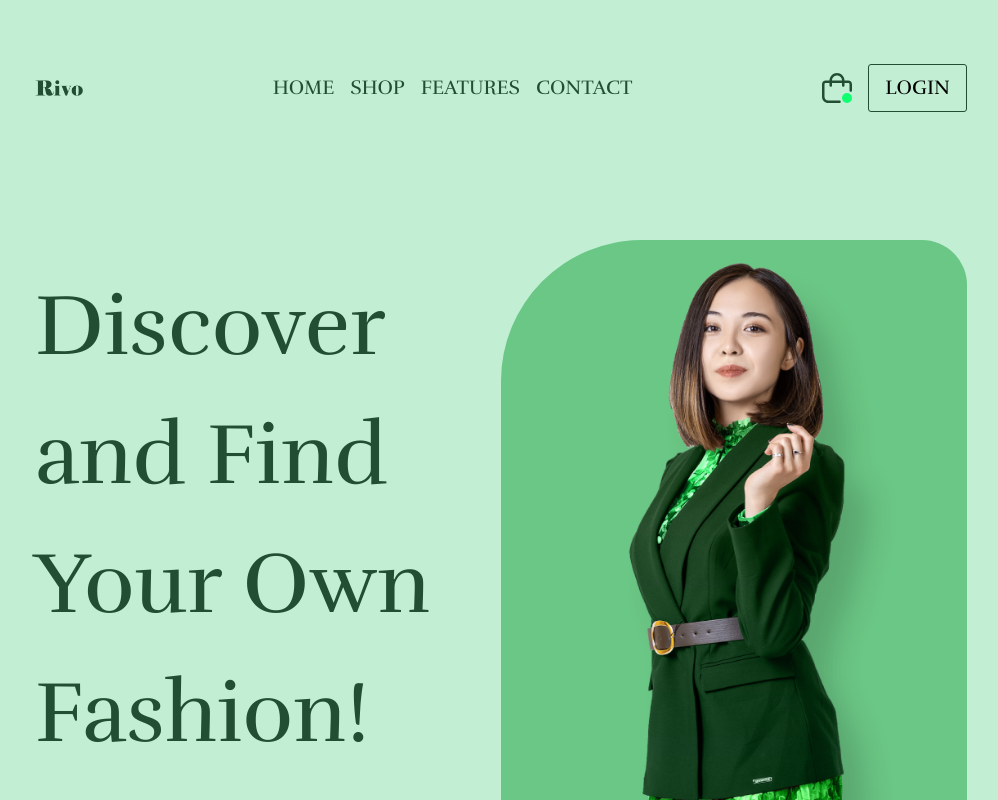
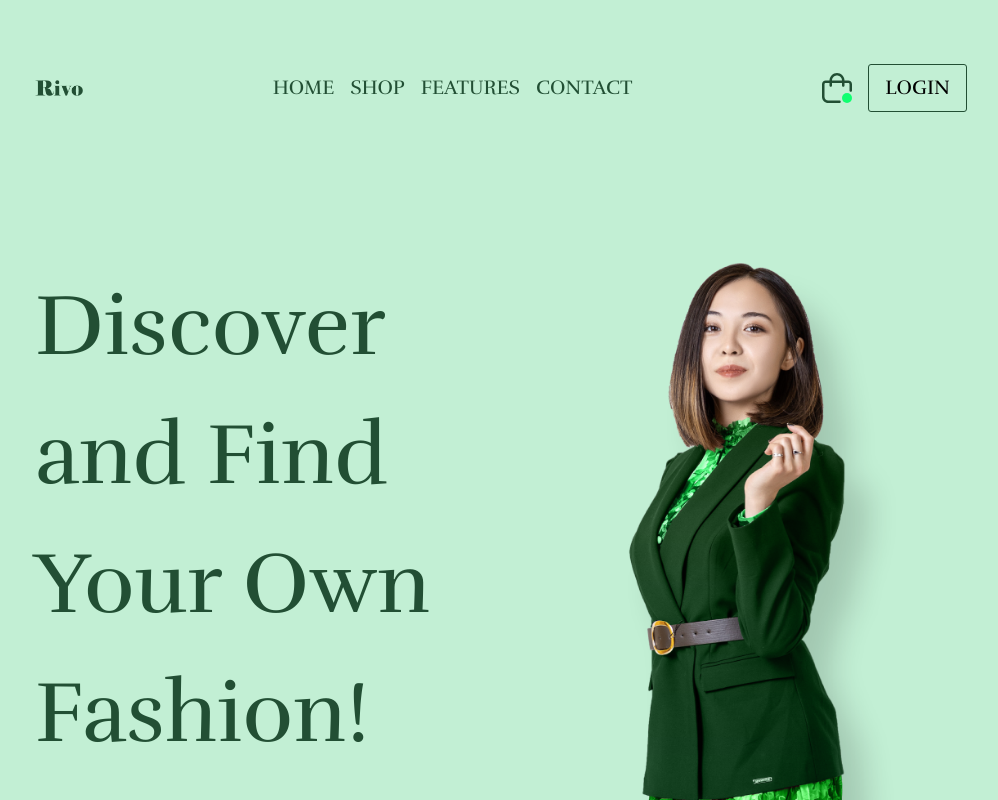
Before and after one commit to JarrodKane/hello-test, a Next.js app: page / in a window 1280 px wide. Shown: the top 800 px of the page, without its empty margins (139-1137 px from the left). Built offline with nearby package versions, Linux system fonts and the light colour scheme.

Commit message:
added in image box for images

```diff
--- /dev/null
+++ b/src/app/components/atoms/imageBox.tsx
@@ -0,0 +1,27 @@
+import { ImageDetails } from '@/app/types/data';
+import clsx from 'clsx';
+import Image from 'next/image';
+
+interface ImageBoxProps {
+  image: ImageDetails;
+  bgColor: string;
+  className?: string;
+}
+
+const ImageBox = ({ image, bgColor, className }: ImageBoxProps) => {
+  const boxClasses = clsx(className, `bg-${bgColor}`);
+
+  return (
+    <div className={boxClasses}>
+      <Image
+        src={`/img/${image.imageURL}`}
+        alt='Hero Image'
+        className='max-w-full max-h-full'
+        width={image.width}
+        height={image.height}
+      />
+    </div>
+  );
+};
+
+export default ImageBox;
--- a/src/app/components/molecules/hero.tsx
+++ b/src/app/components/molecules/hero.tsx
@@ -1,8 +1,8 @@
+import ImageBox from '@/app/components//atoms/imageBox';
 import Link from '@/app/components/atoms/link';
 import Text from '@/app/components/atoms/text';
 import { HeroSection } from '@/app/types/data';
 import clsx from 'clsx';
-import Image from 'next/image';
 import React from 'react';
 
 const HeroSection: React.FC<HeroSection> = ({
@@ -52,17 +52,15 @@ const HeroSection: React.FC<HeroSection> = ({
           </Link>
         )}
       </div>
-      <div className='w-1/2 flex justify-end'>
+      <div className='w-1/2 flex justify-end items-center  h-full '>
         {imageDetails && (
-          <div className='w-full max-w-[35.625rem] max-h-[717px] bg-brand-green-light rounded-tl-[141px] rounded-tr-[45px] rounded-bl-[82px] rounded-br-[150px]'>
-            <Image
-              src={`/img/${imageDetails.imageURL}`}
-              alt='Hero Image'
-              className='w-full'
-              width={imageDetails.width}
-              height={imageDetails.height}
+          <>
+            <ImageBox
+              image={imageDetails}
+              bgColor='brand-green-light'
+              className='rounded-tl-[141px] rounded-tr-[45px] rounded-bl-[82px] rounded-br-[150px] max-w-[35.625rem] max-h-[717px] '
             />
-          </div>
+          </>
         )}
       </div>
     </div>
--- a/src/app/types/data.d.ts
+++ b/src/app/types/data.d.ts
@@ -45,12 +45,14 @@ export interface Section {
   expires?: Expires;
 }
 
+export type ImageDetails = {
+  imageURL: string;
+  width: number;
+  height: number;
+};
+
 export interface HeroSection extends Omit<Section, 'cards' | 'expires'> {
-  heroImage: {
-    imageURL: string;
-    width: number;
-    height: number;
-  };
+  heroImage: ImageDetails;
 }
 
 export interface Data {
```
